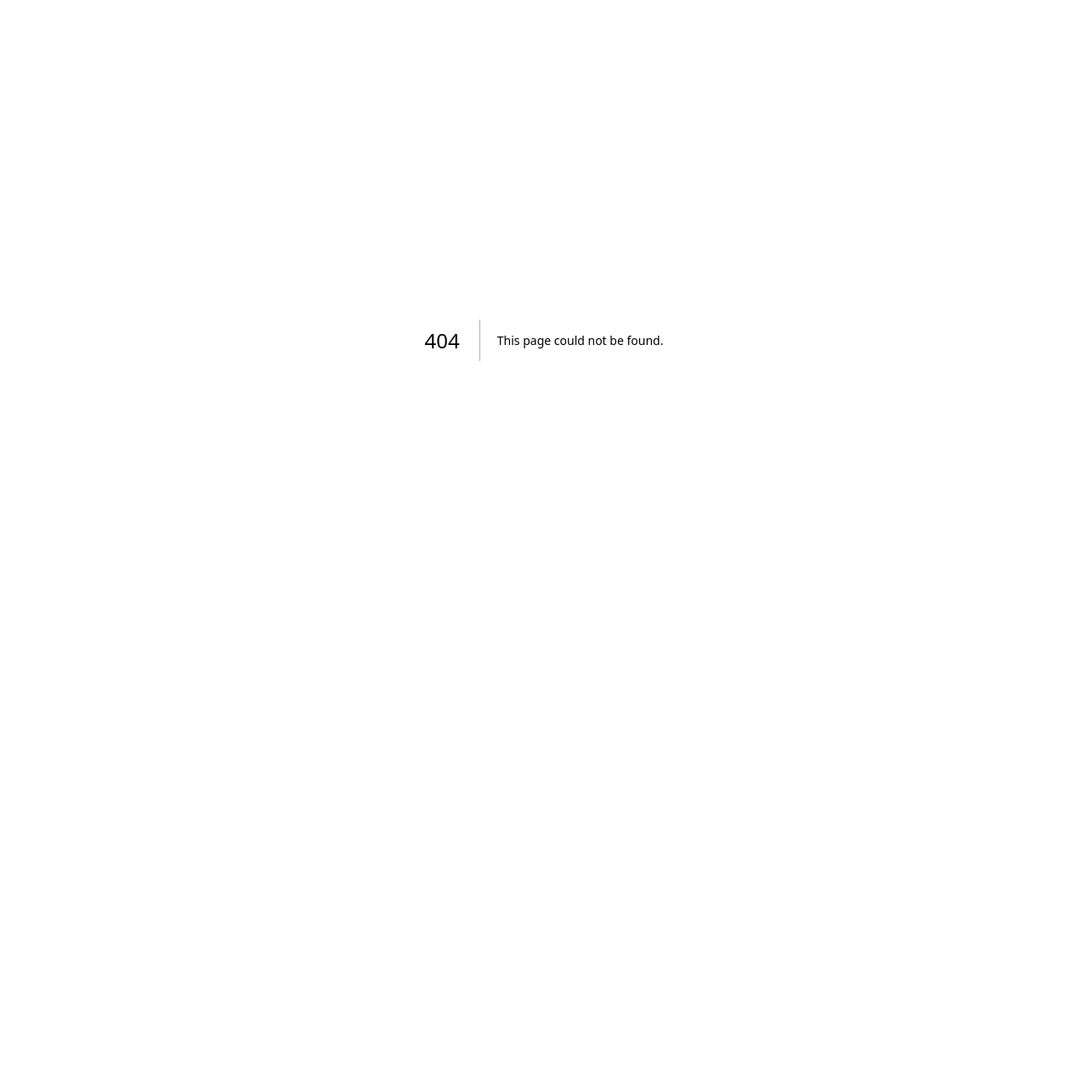
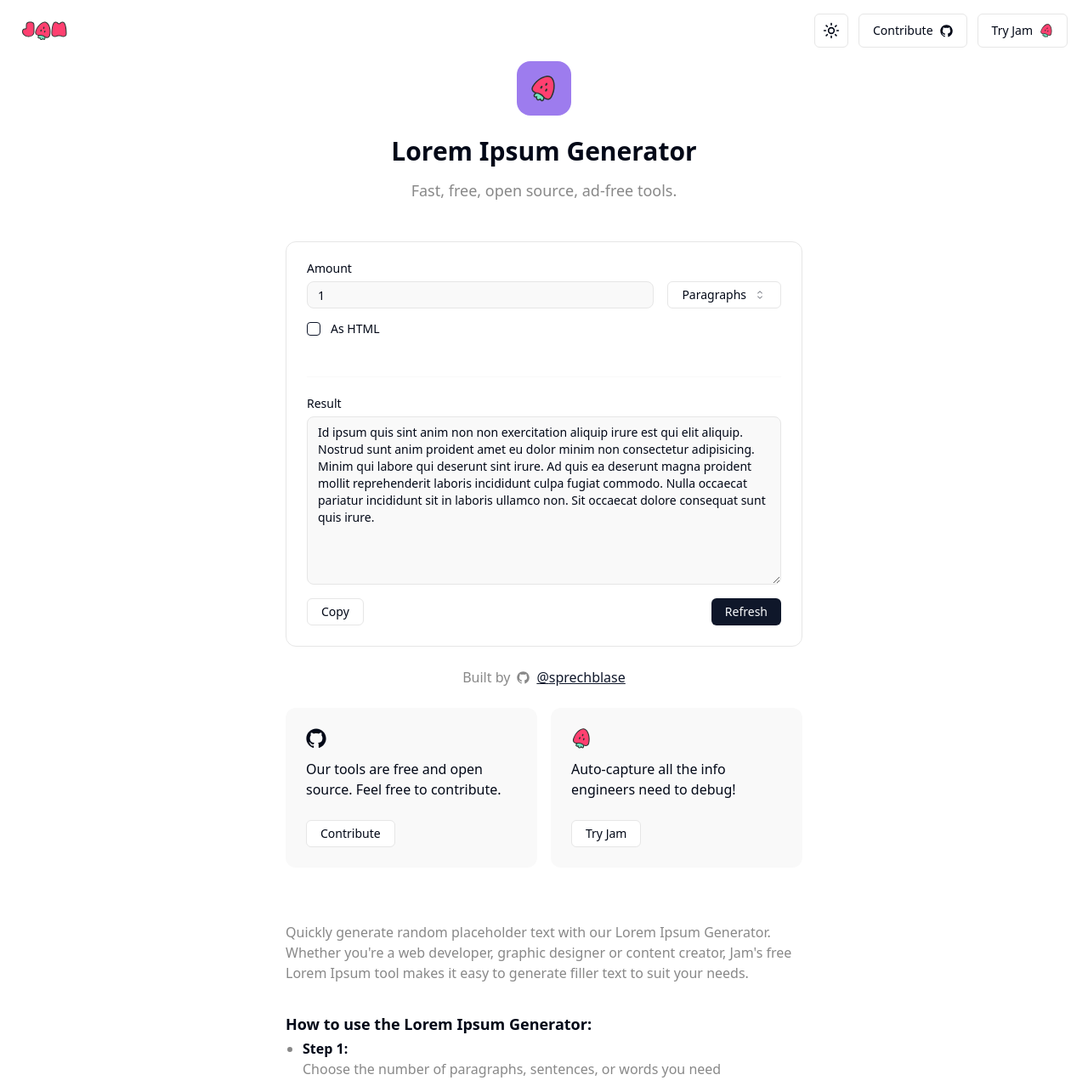
Before and after one commit to jamdotdev/jam-dev-utilities, a Next.js app: page /utilities/lorem-ipsum-generator in a window 1280 px wide. Before the commit this address had no page. Shown: the top 1278 px of the page at 85% size. Before the commit the page ends 800 px from the top, so only its background shows below. Built offline with nearby package versions, Linux system fonts and the light colour scheme.

Commit message:
feat: create Lorem Ipsum Generator Page
Create Lorem Ipsum Generator Page and update SEO

```diff
--- a/components/seo/LoremIpsumGeneratorSEO.tsx
+++ b/components/seo/LoremIpsumGeneratorSEO.tsx
@@ -5,26 +5,40 @@ export default function LoremIpsumGeneratorSEO() {
     <div className="content-wrapper">
       <section>
         <p>
-          Quickly generate random Lorem Ipsum text for your projects. Whether
-          you're designing websites, creating mockups, or testing layouts, Jam's
-          free Lorem Ipsum Generator helps you produce placeholder text in
-          seconds.
+          Quickly generate random placeholder text with our Lorem Ipsum
+          Generator. Whether you're a web developer, graphic designer or content
+          creator, Jam's free Lorem Ipsum tool makes it easy to generate filler
+          text to suit your needs.
         </p>
       </section>
 
       <section>
-        <GetJamForFree />
+        <h2>How to use the Lorem Ipsum Generator:</h2>
+        <ul>
+          <li>
+            <b>Step 1:</b>
+            <br />
+            Choose the number of paragraphs, sentences, or words you need
+          </li>
+          <li>
+            <b>Step 2:</b>
+            <br />
+            Copy the generated text and paste it into your design or content
+            project
+          </li>
+        </ul>
       </section>
 
       <section>
         <h2>How the Lorem Ipsum Generator works</h2>
         <p>
-          This tool produces random sequences of placeholder text, commonly
-          referred to as "Lorem Ipsum," which is pseudo-Latin and widely used in
-          design mockups. It helps designers focus on layout and visual elements
-          without the distraction of real content.
+          This tool generates dummy text in the form of Lorem Ipsum, which is a
+          popular placeholder text used in the design industry. Lorem Ipsum
+          mimics natural language patterns, making it a great option for
+          creating realistic-looking placeholder content for websites. It helps
+          designers focus on layout and visual elements without being distracted
+          by real content.
         </p>
-        <br />
         <p>
           Need more customization? You can adjust the amount of text to better
           suit your needs.
--- /dev/null
+++ b/pages/utilities/lorem-ipsum-generator.tsx
@@ -0,0 +1,135 @@
+import { useCallback, useEffect, useState } from "react";
+import { loremIpsum } from "lorem-ipsum";
+import CallToActionGrid from "@/components/CallToActionGrid";
+import { CMDK } from "@/components/CMDK";
+import { Button } from "@/components/ds/ButtonComponent";
+import { Card } from "@/components/ds/CardComponent";
+import { Checkbox } from "@/components/ds/CheckboxComponent";
+import { Combobox } from "@/components/ds/ComboboxComponent";
+import { Input } from "@/components/ds/InputComponent";
+import { Label } from "@/components/ds/LabelComponent";
+import { Textarea } from "@/components/ds/TextareaComponent";
+import GitHubContribution from "@/components/GitHubContribution";
+import Header from "@/components/Header";
+import PageHeader from "@/components/PageHeader";
+import { useCopyToClipboard } from "@/components/hooks/useCopyToClipboard";
+import Meta from "@/components/Meta";
+import LoremIpsumGeneratorSEO from "@/components/seo/LoremIpsumGeneratorSEO";
+
+const generationOptions = [
+  { value: "paragraphs", label: "Paragraphs" },
+  { value: "sentences", label: "Sentences" },
+  { value: "words", label: "Words" },
+];
+
+declare type LoremUnit = "words" | "sentences" | "paragraphs";
+
+export default function LoremIpsumGenerator() {
+  const [inputAmount, setInputAmount] = useState(1);
+  const [output, setOutput] = useState("");
+  const [generationUnit, setGenerationUnit] = useState<LoremUnit>("paragraphs");
+  const [asHTML, setAsHTML] = useState(false);
+  const { buttonText, handleCopy } = useCopyToClipboard();
+
+  const handleChange = (event: React.FormEvent<HTMLInputElement>) => {
+    const value = parseInt(event.currentTarget.value);
+    if (value > 0 && value < 100) setInputAmount(value);
+  };
+
+  const generateText = useCallback(() => {
+    const text = loremIpsum({
+      count: inputAmount,
+      format: asHTML ? "html" : "plain",
+      paragraphLowerBound: 3,
+      paragraphUpperBound: 6,
+      random: Math.random,
+      sentenceLowerBound: 7,
+      sentenceUpperBound: 14,
+      suffix: "\n\n",
+      units: generationUnit,
+    });
+    setOutput(text);
+  }, [inputAmount, generationUnit, asHTML]);
+
+  useEffect(() => {
+    generateText();
+  }, [generateText]);
+
+  return (
+    <main>
+      <Meta
+        title="Lorem Ipsum Generator | Free, Open Source & Ad-free"
+        description="Easily generate random Lorem Ipsum text for your design projects. Perfect for placeholder content and layout previews"
+      />
+      <Header />
+      <CMDK />
+
+      <section className="container max-w-2xl mb-12">
+        <PageHeader
+          title="Lorem Ipsum Generator"
+          description="Fast, free, open source, ad-free tools."
+        />
+      </section>
+
+      <section className="container max-w-2xl mb-6">
+        <Card className="flex flex-col p-6 hover:shadow-none shadow-none rounded-xl">
+          <div className="flex mb-2 w-full gap-4">
+            <div className="flex-1">
+              <Label className="mb-2">Amount</Label>
+              <Input
+                type="number"
+                placeholder="Enter amount"
+                className="h-8 text-sm"
+                value={inputAmount}
+                onChange={handleChange}
+              />
+            </div>
+            <div className="flex flex-col justify-end">
+              <Combobox
+                data={generationOptions}
+                value={generationUnit}
+                onSelect={(value: LoremUnit) => setGenerationUnit(value)}
+              />
+            </div>
+          </div>
+
+          <div className="flex items-center mb-6 mt-2 gap-2">
+            <Checkbox
+              id="as-html"
+              checked={asHTML}
+              onCheckedChange={() => setAsHTML(!asHTML)}
+              className="mr-1"
+            />
+            <Label htmlFor="as-html" className="mb-0 hover:cursor-pointer">
+              As HTML
+            </Label>
+          </div>
+
+          <Divider />
+
+          <Label>Result</Label>
+          <Textarea value={output} rows={9} readOnly className="mb-4" />
+          <div className="flex flex-1 justify-between">
+            <Button variant="outline" onClick={() => handleCopy(output)}>
+              {buttonText}
+            </Button>
+            <Button variant="default" onClick={() => generateText()}>
+              Refresh
+            </Button>
+          </div>
+        </Card>
+      </section>
+
+      <GitHubContribution username="sprechblase" />
+      <CallToActionGrid />
+
+      <section className="container max-w-2xl mb-6">
+        <LoremIpsumGeneratorSEO />
+      </section>
+    </main>
+  );
+}
+
+const Divider = () => {
+  return <div className="h-[1px] bg-muted my-6"></div>;
+};
```
